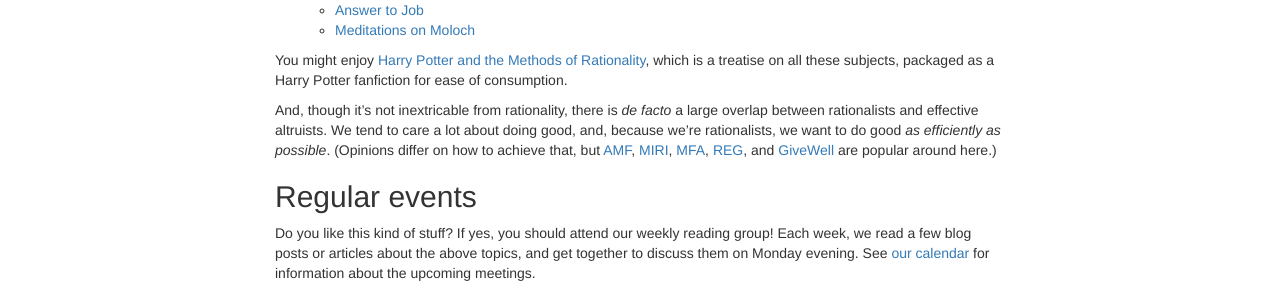
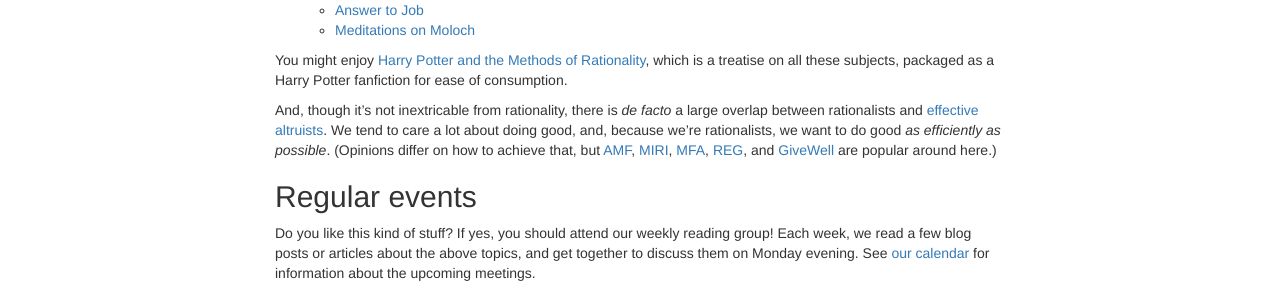
Before and after one commit to seattlerationality/seattlerationality.github.io, a Jekyll site: the page built from index.md, in a window 1280 px wide. Shown: the part 583-877 px from the top of the page. Built offline with Jekyll 4.4.1, drawn with Linux system fonts in a browser that asks for light colours; our own code applies the rules of GitHub Pages for plain Markdown files; part of the change alters nothing that is shown.

```diff
--- a/index.md
+++ b/index.md
@@ -28,7 +28,7 @@ We get enthusiastic about...
 
 You might enjoy [Harry Potter and the Methods of Rationality](http://hpmor.com/chapter/1), which is a treatise on all these subjects, packaged as a Harry Potter fanfiction for ease of consumption.
 
-And, though it's not inextricable from rationality, there is <em>de facto</em> a large overlap between rationalists and effective altruists. We tend to care a lot about doing good, and, because we're rationalists, we want to do good *as efficiently as possible*. (Opinions differ on how to achieve that, but
+And, though it's not inextricable from rationality, there is <em>de facto</em> a large overlap between rationalists and [effective altruists](https://www.effectivealtruism.org/). We tend to care a lot about doing good, and, because we're rationalists, we want to do good *as efficiently as possible*. (Opinions differ on how to achieve that, but
   [AMF](https://www.againstmalaria.com/),
   [MIRI](https://intelligence.org/),
   [MFA](http://www.mercyforanimals.org/),
```
